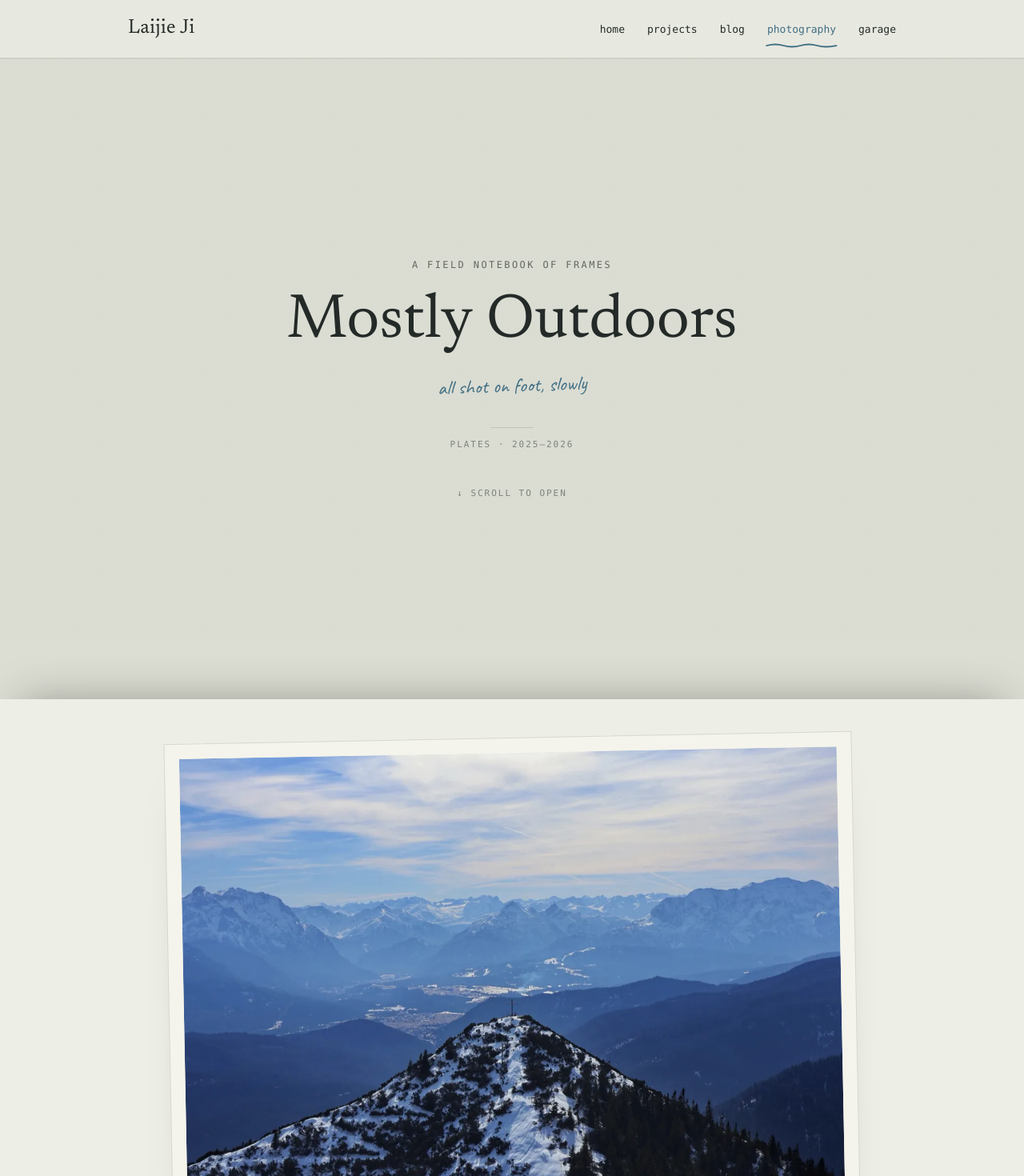
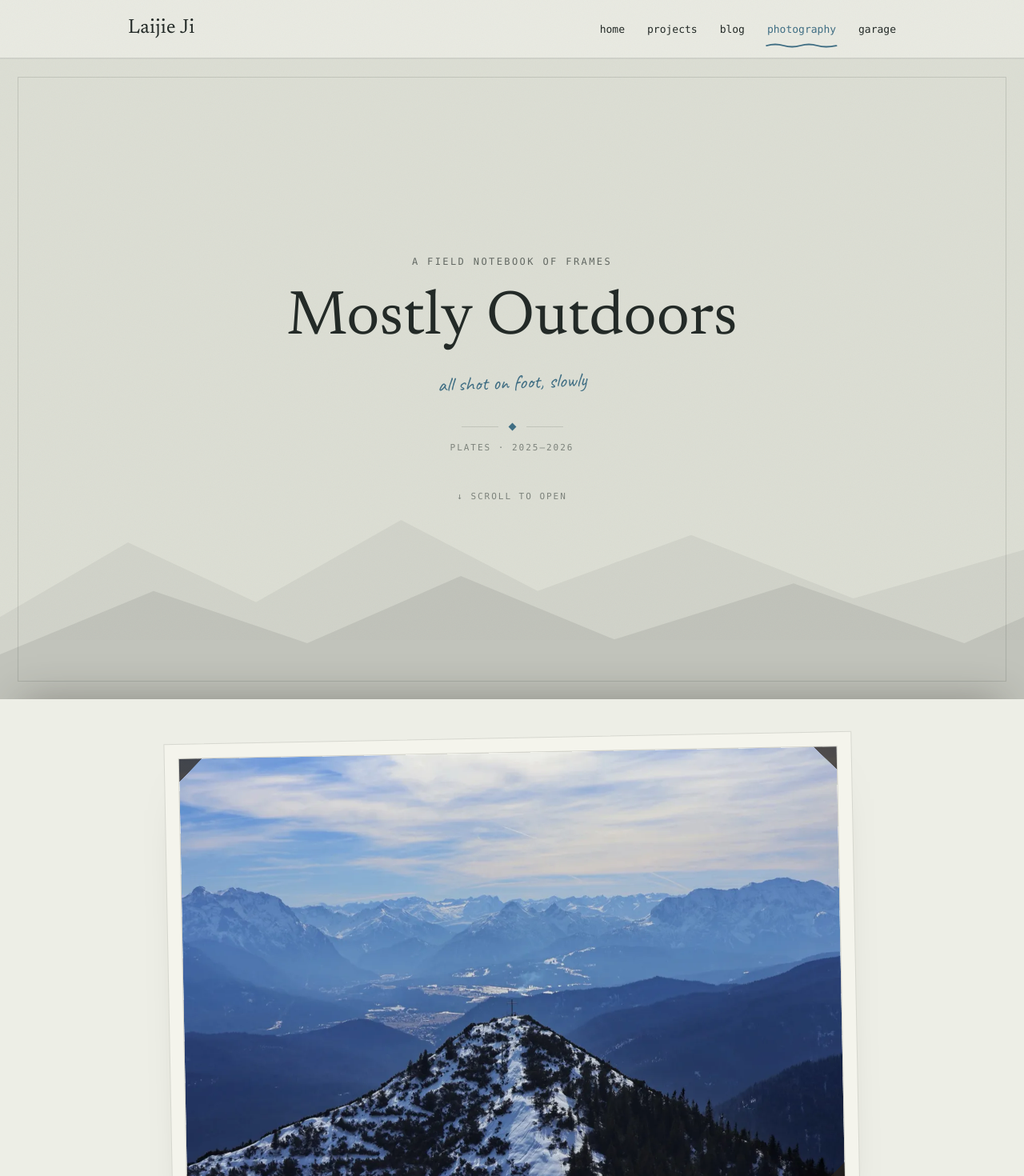
Before and after one commit to LaijieJi/webpage, a Vue app: page /photography in a window 1280 px wide. Shown: the top 1470 px of the page at 80% size. Built offline with nearby package versions, Linux system fonts and the light colour scheme; a web font is replaced by a local one.

Commit message:
chore: small improvements in page covers

```diff
--- a/src/views/BlogIndexView.vue
+++ b/src/views/BlogIndexView.vue
@@ -5,6 +5,11 @@
       <p class="cover__vol">Vol. one</p>
       <h1 class="cover__title">The Journal</h1>
       <p class="cover__hand">pull up a chair —</p>
+      <div class="cover__ornament" aria-hidden="true">
+        <span class="cover__ornament-rule"></span>
+        <span class="cover__ornament-dot"></span>
+        <span class="cover__ornament-rule"></span>
+      </div>
       <div class="cover__frame">
         <div class="cover__photo">
           <ResponsiveImg :src="lamyImg.src" :webp="lamyImg.webp" alt="My Lamy Safari resting on a notebook" fill cover eager />
@@ -96,7 +101,23 @@ function dateShort(value) {
   justify-content: center;
   text-align: center;
   padding: 40px;
-  background: var(--shade);
+  background:
+    repeating-linear-gradient(
+      to bottom,
+      transparent 0,
+      transparent 33px,
+      rgba(60, 58, 50, 0.06) 33px,
+      rgba(60, 58, 50, 0.06) 34px
+    ),
+    var(--shade);
+}
+
+.cover::before {
+  content: '';
+  position: absolute;
+  inset: 22px;
+  border: 1px solid var(--line);
+  pointer-events: none;
 }
 
 .cover__vol {
@@ -125,6 +146,27 @@ function dateShort(value) {
   transform: rotate(-2.5deg);
   margin: 26px 0 0;
   white-space: nowrap;
+}
+
+.cover__ornament {
+  display: flex;
+  align-items: center;
+  justify-content: center;
+  gap: 14px;
+  margin: 26px 0 2px;
+}
+
+.cover__ornament-rule {
+  width: 46px;
+  height: 1px;
+  background: var(--line);
+}
+
+.cover__ornament-dot {
+  width: 7px;
+  height: 7px;
+  background: var(--accent);
+  transform: rotate(45deg);
 }
 
 .cover__frame {
@@ -178,9 +220,25 @@ function dateShort(value) {
   position: relative;
   max-width: 860px;
   margin: 0 auto;
-  background: var(--surface);
+  background:
+    repeating-linear-gradient(
+      to bottom,
+      transparent 0,
+      transparent 31px,
+      rgba(60, 58, 50, 0.09) 31px,
+      rgba(60, 58, 50, 0.09) 32px
+    ),
+    var(--surface);
   border: 1px solid var(--line);
-  box-shadow: 0 36px 72px -52px rgba(42, 38, 32, 0.5);
+  /* Stacked page-edges peeking out, so it reads as a bound journal. */
+  box-shadow:
+    8px 10px 0 -1px var(--surface),
+    8px 10px 0 0 var(--line),
+    16px 20px 0 -1px var(--surface),
+    16px 20px 0 0 var(--line),
+    24px 30px 0 -1px var(--surface),
+    24px 30px 0 0 var(--line),
+    0 46px 76px -46px rgba(42, 38, 32, 0.5);
   padding: 50px 56px 36px 96px;
   transform: rotate(-0.5deg);
 }
--- a/src/views/PhotographyIndexView.vue
+++ b/src/views/PhotographyIndexView.vue
@@ -5,7 +5,11 @@
       <p class="cover__kicker">A field notebook of frames</p>
       <h1 class="cover__title">Mostly Outdoors</h1>
       <p class="cover__hand">all shot on foot, slowly</p>
-      <div class="cover__rule"></div>
+      <div class="cover__ornament" aria-hidden="true">
+        <span class="cover__ornament-rule"></span>
+        <span class="cover__ornament-dot"></span>
+        <span class="cover__ornament-rule"></span>
+      </div>
       <p class="cover__plates">Plates · 2025—2026</p>
       <p class="cover__scroll">↓ scroll to open</p>
     </section>
@@ -29,6 +33,7 @@
                 sizes="(max-width: 980px) 92vw, 900px"
               />
             </div>
+            <span class="plate__corners" aria-hidden="true"></span>
           </div>
           <div class="plate__cap">
             <span class="plate__name">Plate {{ String(i + 1).padStart(2, '0') }} · {{ entry.frontmatter.title }}</span>
@@ -75,7 +80,16 @@ function frameStyle(i) {
   justify-content: center;
   text-align: center;
   padding: 40px;
-  background: var(--shade);
+  background: url('../assets/media/ridges.svg') bottom center / 100% 42% no-repeat,
+    var(--shade);
+}
+
+.cover::before {
+  content: '';
+  position: absolute;
+  inset: 22px;
+  border: 1px solid var(--line);
+  pointer-events: none;
 }
 
 .cover__kicker {
@@ -104,11 +118,25 @@ function frameStyle(i) {
   white-space: nowrap;
 }
 
-.cover__rule {
-  width: 54px;
+.cover__ornament {
+  display: flex;
+  align-items: center;
+  justify-content: center;
+  gap: 14px;
+  margin: 0 0 14px;
+}
+
+.cover__ornament-rule {
+  width: 46px;
   height: 1px;
   background: var(--line);
-  margin: 0 auto 12px;
+}
+
+.cover__ornament-dot {
+  width: 7px;
+  height: 7px;
+  background: var(--accent2);
+  transform: rotate(45deg);
 }
 
 .cover__plates {
@@ -151,9 +179,10 @@ function frameStyle(i) {
 }
 
 .plate__frame {
+  position: relative;
   background: var(--surface);
   border: 1px solid var(--line);
-  padding: 18px;
+  padding: 18px 18px 26px;
   box-shadow: 0 34px 64px -50px rgba(42, 38, 32, 0.55);
   transform: rotate(var(--tilt, -1deg));
   transition: transform 0.5s cubic-bezier(0.2, 0.7, 0.2, 1), box-shadow 0.5s ease;
@@ -167,6 +196,23 @@ function frameStyle(i) {
 
 .plate__photo {
   overflow: hidden;
+  box-shadow: 0 0 0 1px rgba(42, 38, 32, 0.16);
+}
+
+/* Mounting corners, like a photo tipped into an album page. */
+.plate__corners {
+  position: absolute;
+  inset: 18px;
+  bottom: 26px;
+  pointer-events: none;
+  background-image:
+    linear-gradient(135deg, rgba(38, 31, 22, 0.72) 0 47%, transparent 48%),
+    linear-gradient(225deg, rgba(38, 31, 22, 0.72) 0 47%, transparent 48%),
+    linear-gradient(45deg, rgba(38, 31, 22, 0.72) 0 47%, transparent 48%),
+    linear-gradient(315deg, rgba(38, 31, 22, 0.72) 0 47%, transparent 48%);
+  background-position: top left, top right, bottom left, bottom right;
+  background-size: 30px 30px;
+  background-repeat: no-repeat;
 }
 
 .plate__photo img {
```
Also changed, not shown: src/assets/media/ridges.svg (added).
